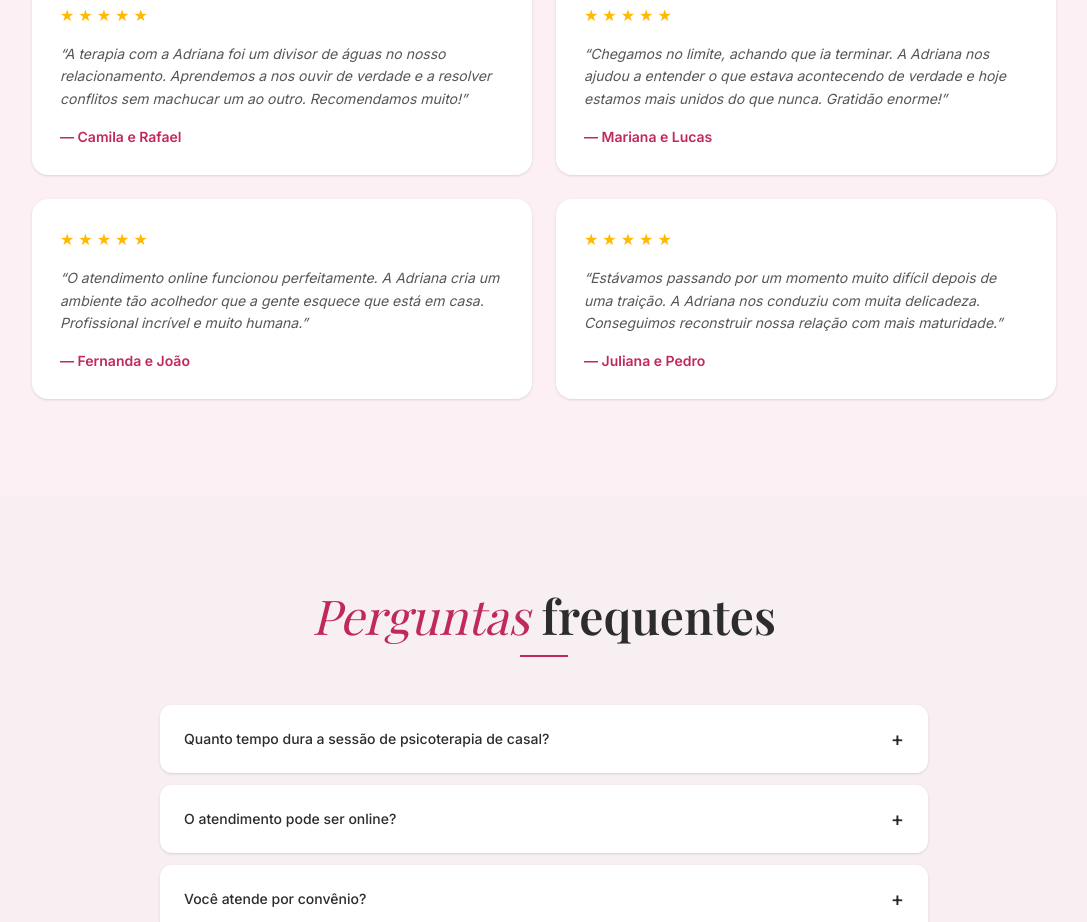
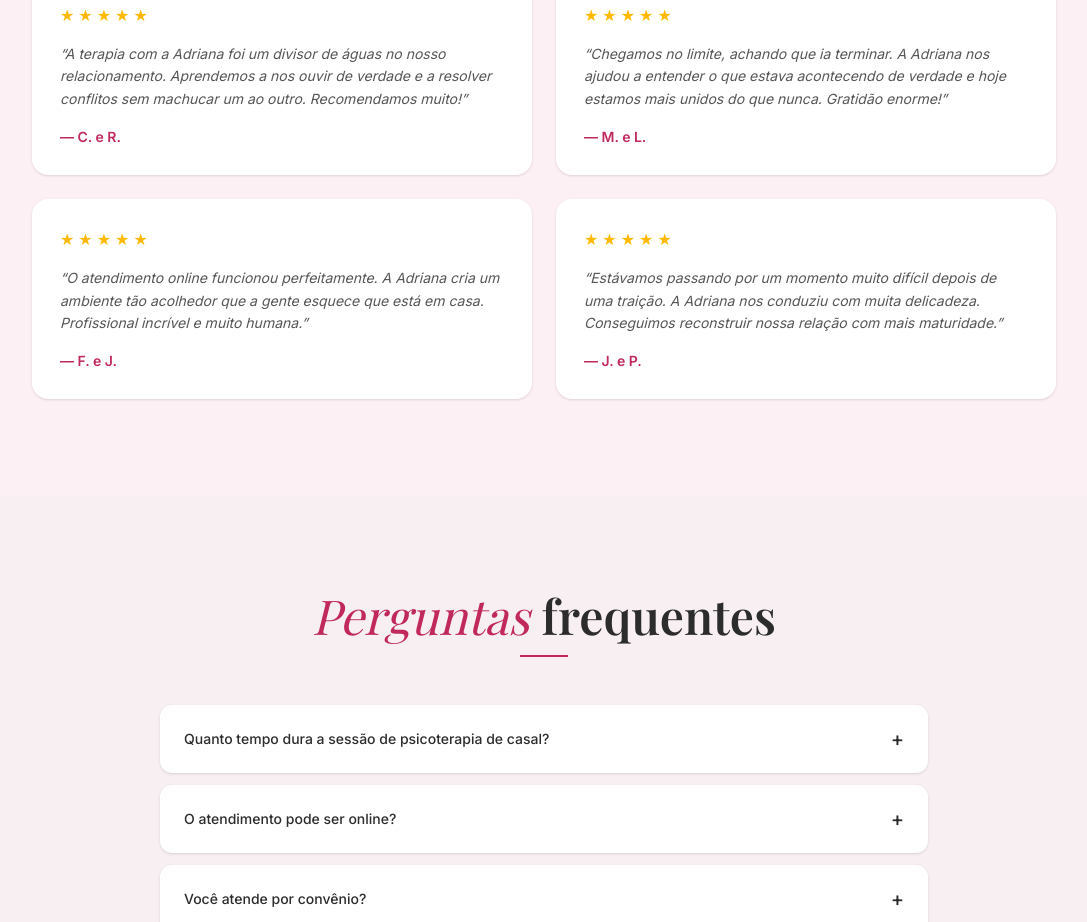
Before and after one commit to JDN-Sistemas/lp-adriana-grando, a Next.js app: page / in a window 1280 px wide. Shown: the part 3380-4302 px from the top of the page, without its empty margins (96-1183 px from the left). Built offline with nearby package versions, Linux system fonts and the light colour scheme.

Commit message:
feat: troca para iniciais

```diff
--- a/components/TestimonialsSection.tsx
+++ b/components/TestimonialsSection.tsx
@@ -1,21 +1,21 @@
 const testimonials = [
   {
-    name: "Camila e Rafael",
+    name: "C. e R.",
     text: "A terapia com a Adriana foi um divisor de águas no nosso relacionamento. Aprendemos a nos ouvir de verdade e a resolver conflitos sem machucar um ao outro. Recomendamos muito!",
     stars: 5,
   },
   {
-    name: "Mariana e Lucas",
+    name: "M. e L.",
     text: "Chegamos no limite, achando que ia terminar. A Adriana nos ajudou a entender o que estava acontecendo de verdade e hoje estamos mais unidos do que nunca. Gratidão enorme!",
     stars: 5,
   },
   {
-    name: "Fernanda e João",
+    name: "F. e J.",
     text: "O atendimento online funcionou perfeitamente. A Adriana cria um ambiente tão acolhedor que a gente esquece que está em casa. Profissional incrível e muito humana.",
     stars: 5,
   },
   {
-    name: "Juliana e Pedro",
+    name: "J. e P.",
     text: "Estávamos passando por um momento muito difícil depois de uma traição. A Adriana nos conduziu com muita delicadeza. Conseguimos reconstruir nossa relação com mais maturidade.",
     stars: 5,
   },
```
